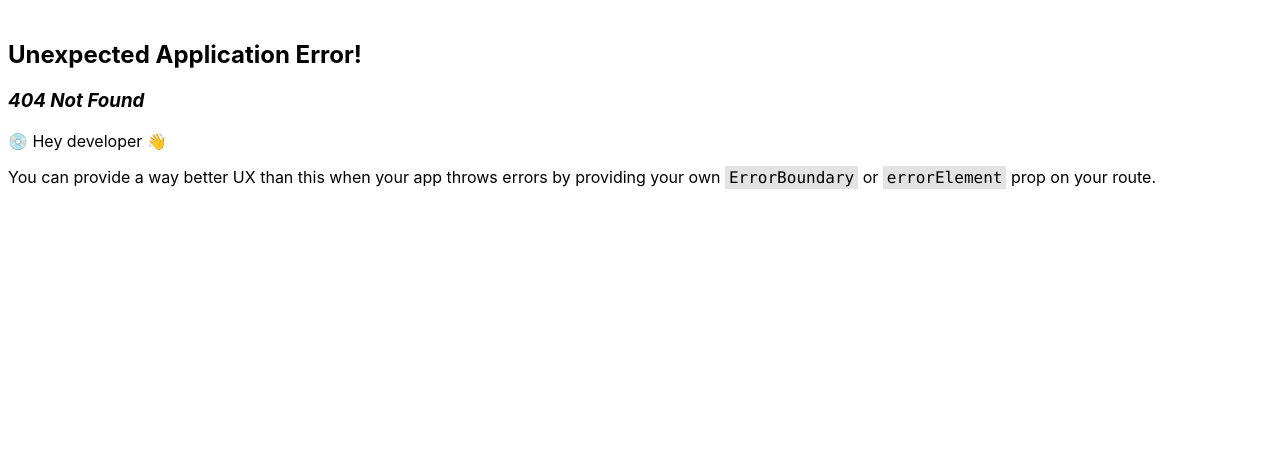
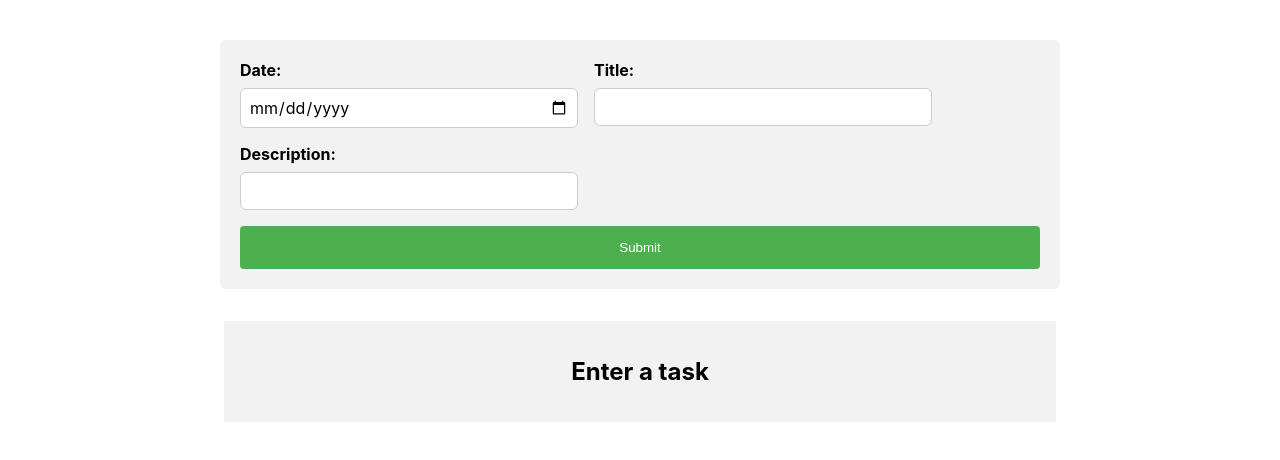
Before and after one commit to kxngollan/task-manager, a React (Create React App) app in the folder client/: page /demolist in a window 1280 px wide. Before the commit this address had no page. Shown: the top 460 px of the page. Built offline with nearby package versions, Linux system fonts and the light colour scheme; the HTML template or start-up script is replaced by a standard one.

Commit message:
add demo

```diff
--- a/client/package.json
+++ b/client/package.json
@@ -6,11 +6,13 @@
     "@testing-library/jest-dom": "^5.17.0",
     "@testing-library/react": "^13.4.0",
     "@testing-library/user-event": "^13.5.0",
+    "axios": "^1.5.1",
     "cors": "^2.8.5",
     "react": "^18.2.0",
     "react-dom": "^18.2.0",
     "react-router-dom": "^6.16.0",
     "react-scripts": "5.0.1",
+    "universal-cookie": "^6.1.1",
     "web-vitals": "^2.1.4"
   },
   "scripts": {
--- a/client/src/components/SignIn/LoginForm.js
+++ b/client/src/components/SignIn/LoginForm.js
@@ -1,10 +1,14 @@
 import React, { useState } from 'react';
 import { Link } from 'react-router-dom';
+import axios from 'axios';
 import './SignIn.css';
+import Cookies from 'universal-cookie';
+// const cookies = new Cookies();
 
 const LoginForm = (props) => {
   const [email, setEmail] = useState('');
   const [password, setPassword] = useState('');
+  const [login, setLogin] = useState(false);
 
   const emailChangeHandler = (event) => {
     setEmail(event.target.value);
@@ -16,6 +20,27 @@ const LoginForm = (props) => {
 
   const handleSubmit = (event) => {
     event.preventDefault();
+    const configuration = {
+      method: 'post',
+      url: 'http://localhost:8000/login',
+      data: {
+        email,
+        password,
+      },
+    };
+
+    // axios(configuration)
+    //   .then((result) => {
+    //     cookies.set('TOKEN', result.data.token, {
+    //       path: '/',
+    //     });
+    //     window.location.href = '/todolist';
+
+    //     setLogin(true);
+    //   })
+    //   .catch((error) => {
+    //     error = new Error();
+    //   });
   };
 
   return (
--- a/client/src/components/UserInput/UserInput.js
+++ b/client/src/components/UserInput/UserInput.js
@@ -20,14 +20,13 @@ const UserInput = (props) => {
 
   const formSubmissionHandler = (event) => {
     event.preventDefault();
-    console.log(theDate);
 
     const taskData = {
       title: myTask,
       date: theDate,
       description: myDescription,
       id: Math.random().toString(),
-      status: 'Pending',
+      listStatus: 'Pending',
     };
 
     props.onAddTask(taskData);
--- /dev/null
+++ b/client/src/pages/DemoList.js
@@ -0,0 +1,52 @@
+import { useState } from 'react';
+import ListResults from '../components/ToDoItems/ListResults';
+import UserInput from '../components/UserInput/UserInput';
+import './ToDoList.css';
+
+const DemoList = () => {
+  const [tasks, setTasks] = useState([]);
+  const sortedTasks = [...tasks].sort(
+    (taskA, taskB) => new Date(taskA.date) - new Date(taskB.date)
+  );
+
+  const onSubmitHandler = (task) => {
+    setTasks((prevTasks) => {
+      return [task, ...prevTasks];
+    });
+  };
+
+  const onDeleteItemHandler = (taskId) => {
+    setTasks((prevTasks) => {
+      let updateTasks = prevTasks.filter((task) => task.id !== taskId);
+      return updateTasks;
+    });
+  };
+  const onUpdateItemHandler = (status, id) => {
+    setTasks((prevTasks) => {
+      return prevTasks.map((task) => {
+        if (task.id === id) {
+          return {
+            ...task,
+            listStatus: task.listStatus === 'Pending' ? 'Complete' : 'Pending',
+          };
+        }
+        return task;
+      });
+    });
+  };
+
+  return (
+    <div>
+      <UserInput onAddTask={onSubmitHandler} />
+      <div className="container">
+        <ListResults
+          tasks={sortedTasks}
+          onDeleteItem={onDeleteItemHandler}
+          onUpdateItem={onUpdateItemHandler}
+        />
+      </div>
+    </div>
+  );
+};
+
+export default DemoList;
--- a/client/src/pages/ToDoList.js
+++ b/client/src/pages/ToDoList.js
@@ -2,6 +2,9 @@ import React, { useCallback, useEffect, useState } from 'react';
 import ListResults from '../components/ToDoItems/ListResults';
 import UserInput from '../components/UserInput/UserInput';
 import './ToDoList.css';
+import axios from 'axios';
+import Cookies from 'universal-cookie';
+// const Cookies = new Cookies();
 
 const fetchURL = 'http://localhost:8000/api';
 
@@ -26,7 +29,7 @@ const UserData = () => {
         title: data[key].title,
         description: data[key].description,
         date: new Date(data[key].date),
-        listStatus: data[key].status,
+        listStatus: data[key].listStatus,
       }));
 
       const sortedTasks = [...myList].sort(
@@ -110,6 +113,11 @@ const UserData = () => {
     }
   };
 
+  // const logout = () => {
+  //   cookies.remove('TOKEN', { path: '/' });
+  //   window.location.href = '/';
+  // };
+
   return (
     <div>
       <UserInput onAddTask={onSubmitHandler} />
@@ -125,6 +133,9 @@ const UserData = () => {
         {!loading && error && <h2>{error}</h2>}
         {loading && <h2>Loading...</h2>}
       </div>
+      {/* <button type="submit" onClick={() => logout()}>
+        Logout
+      </button> */}
     </div>
   );
 };
```
Also changed, not shown: client/src/App.js (+4 -4 lines), 1 other file (tests, documents, lock files or other folders).
